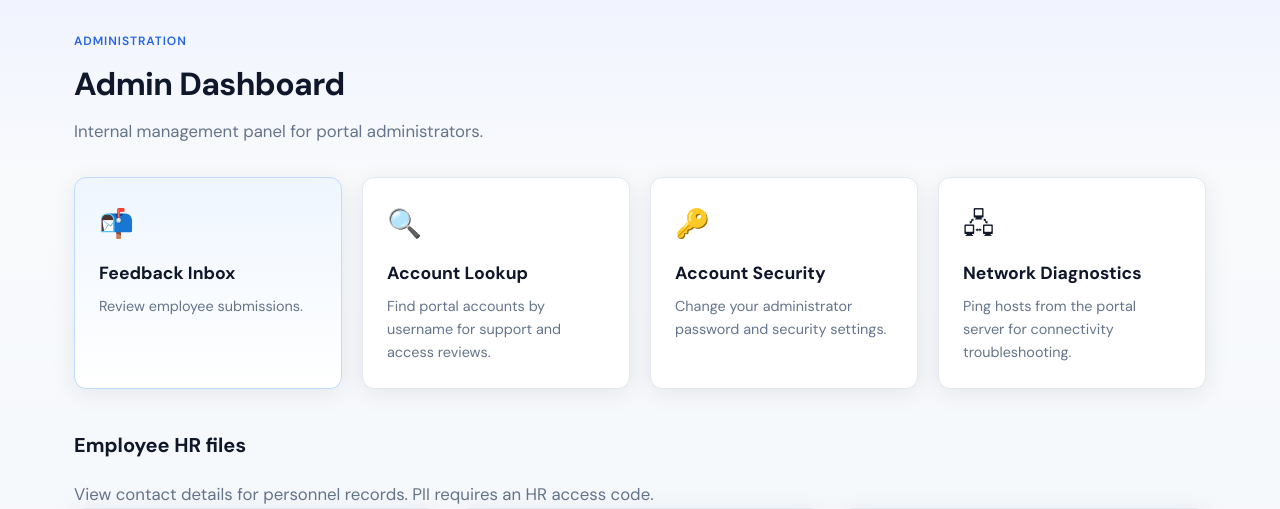
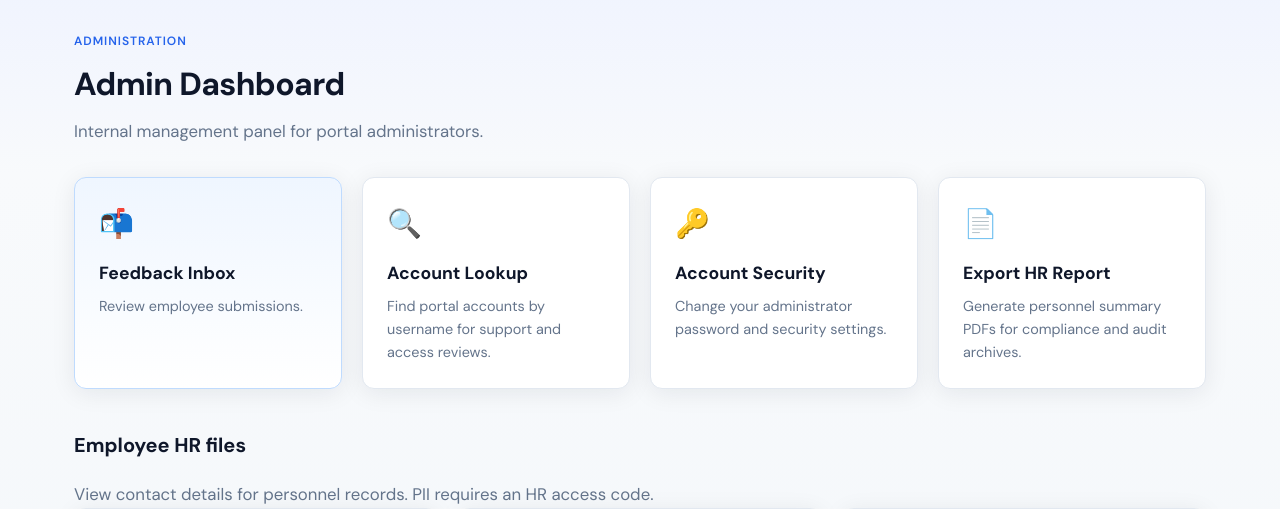
Before and after one commit to Artdianic94/FakeCompany, a Flask app: page /admin in a window 1280 px wide. Shown: the part 65-574 px from the top of the page. Run offline with Flask 3, Linux system fonts and the light colour scheme; a user stored in the database is signed in; data comes from the database, SQL or seed files in the repository; data that the repository does not hold is empty.

Commit message:
Replace network diagnostics with HR report export for command injection.
Use a realistic compliance PDF export workflow with report_label injection;
update docs and keep lab safe mode for simulated command output.

```diff
--- a/app.py
+++ b/app.py
@@ -12,7 +12,7 @@ app.secret_key = os.environ.get("SECRET_KEY", "fakecompany-secret-key-change-in-
 DATABASE = os.environ.get("DATABASE_PATH", "fakecompany.db")
 UNSAFE_COMMANDS = os.environ.get("FAKECOMPANY_UNSAFE_COMMANDS") == "1"
 _INJECTION_PATTERN = re.compile(r"[;&|`$()<>]|&&|\|\|")
-_HOST_PATTERN = re.compile(r"^[a-zA-Z0-9.\-]+$")
+_REPORT_LABEL_PATTERN = re.compile(r"^[a-zA-Z0-9._\-]+$")
 
 PUBLIC_EMPLOYEES = [
     {
@@ -367,9 +367,9 @@ def admin_change_password():
     return render_template("admin_password.html")
 
 
-def _simulate_command_injection_output(host):
+def _simulate_command_injection_output(report_label, employee_name):
     """Lab-safe fake output — teaches the vector without executing attacker input."""
-    lower = host.lower()
+    lower = report_label.lower()
     if "passwd" in lower:
         body = (
             "root:x:0:0:root:/root:/bin/bash\n"
@@ -384,71 +384,76 @@ def _simulate_command_injection_output(host):
         body = "lab-cmd-simulation-ok"
 
     return (
-        f"$ ping -c 3 {host}\n"
-        f"PING 127.0.0.1 (127.0.0.1): 56 data bytes\n"
-        f"--- 127.0.0.1 ping statistics ---\n"
-        f"3 packets transmitted, 3 received, 0% packet loss\n\n"
+        f"$ hr-export --employee \"{employee_name}\" --label {report_label}\n"
+        f"Generating personnel summary for compliance archive...\n"
+        f"Output: /var/reports/hr_export_{report_label}.pdf\n\n"
         f"{body}\n\n"
         "[FakeCompany lab safe mode — command output simulated; "
         "no OS command was executed on your machine]"
     )
 
 
-def _run_diagnostics(host):
+def _run_hr_report_export(report_label, employee_name):
     """
-    Intentionally vulnerable design for the pentest lab:
-    user input is concatenated into a shell command.
-
-    By default (safe mode) injection payloads return simulated output only.
-    Set FAKECOMPANY_UNSAFE_COMMANDS=1 on an isolated VM for real execution.
+    Legacy HR export script — report label is passed to a shell command.
+    Safe mode simulates injection output; set FAKECOMPANY_UNSAFE_COMMANDS=1 on isolated VMs only.
     """
-    if _INJECTION_PATTERN.search(host):
+    if _INJECTION_PATTERN.search(report_label):
         if UNSAFE_COMMANDS:
             return subprocess.check_output(
-                f"ping -c 3 {host}",
+                f"sh -c 'echo HR report > /tmp/hr_export_{report_label}.txt'",
                 shell=True,
                 stderr=subprocess.STDOUT,
                 text=True,
                 timeout=10,
             ), False
-        return _simulate_command_injection_output(host), True
+        return _simulate_command_injection_output(report_label, employee_name), True
 
-    if not _HOST_PATTERN.fullmatch(host):
-        return "Invalid host format. Use letters, digits, dots, or hyphens only.", False
+    if not _REPORT_LABEL_PATTERN.fullmatch(report_label):
+        return (
+            "Invalid report label. Use letters, digits, underscores, dots, or hyphens only.",
+            False,
+        )
 
-    result = subprocess.run(
-        ["ping", "-c", "3", host],
-        capture_output=True,
-        text=True,
-        timeout=10,
+    return (
+        f"Personnel report generated successfully.\n"
+        f"Employee: {employee_name}\n"
+        f"Reference: {report_label}\n"
+        f"Archive path: /var/reports/hr_export_{report_label}.pdf",
+        False,
     )
-    return result.stdout or result.stderr or "Ping completed with no output.", False
 
 
-@app.route("/admin/diagnostics", methods=["GET", "POST"])
+@app.route("/admin/reports/export", methods=["GET", "POST"])
 @admin_required
-def admin_diagnostics():
+def admin_report_export():
     output = None
-    host = ""
-    simulated = False
+    report_label = ""
+    employee_id = request.values.get("employee_id", "1")
 
     if request.method == "POST":
-        host = request.form.get("host", "").strip()
-        if host:
+        report_label = request.form.get("report_label", "").strip()
+        employee_id = request.form.get("employee_id", "1")
+        employee = next(
+            (e for e in PUBLIC_EMPLOYEES if str(e["id"]) == str(employee_id)),
+            PUBLIC_EMPLOYEES[0],
+        )
+        if report_label:
             try:
-                output, simulated = _run_diagnostics(host)
+                output, _simulated = _run_hr_report_export(report_label, employee["name"])
             except subprocess.CalledProcessError as exc:
                 output = exc.output or str(exc)
             except subprocess.TimeoutExpired:
-                output = "Diagnostic command timed out."
+                output = "Report generation timed out."
             except OSError as exc:
                 output = str(exc)
 
     return render_template(
-        "admin_diagnostics.html",
+        "admin_report_export.html",
         output=output,
-        host=host,
-        simulated=simulated,
+        report_label=report_label,
+        employee_id=str(employee_id),
+        employees=PUBLIC_EMPLOYEES,
         unsafe_mode=UNSAFE_COMMANDS,
     )
 
--- a/templates/admin.html
+++ b/templates/admin.html
@@ -31,10 +31,10 @@
             <h3>Account Security</h3>
             <p>Change your administrator password and security settings.</p>
         </a>
-        <a href="{{ url_for('admin_diagnostics') }}" class="action-card">
-            <div class="action-icon">🖧</div>
-            <h3>Network Diagnostics</h3>
-            <p>Ping hosts from the portal server for connectivity troubleshooting.</p>
+        <a href="{{ url_for('admin_report_export') }}" class="action-card">
+            <div class="action-icon">📄</div>
+            <h3>Export HR Report</h3>
+            <p>Generate personnel summary PDFs for compliance and audit archives.</p>
         </a>
     </div>
 </section>
```
Also changed, not shown: REPORT_TEMPLATE.md (+22 -30 lines), templates/admin_diagnostics.html (deleted, +0 -37 lines), templates/admin_report_export.html (added, +51 -0 lines), README.md.
